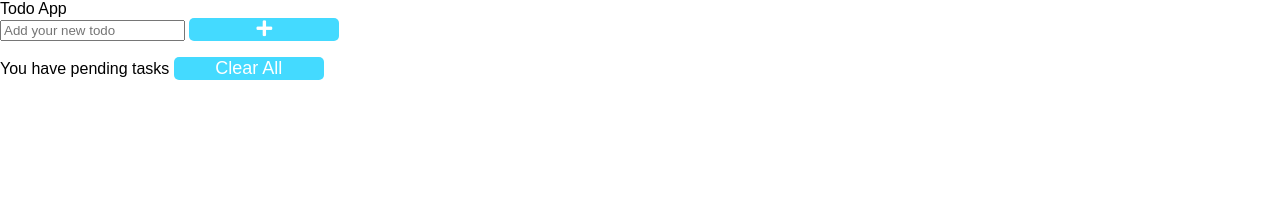
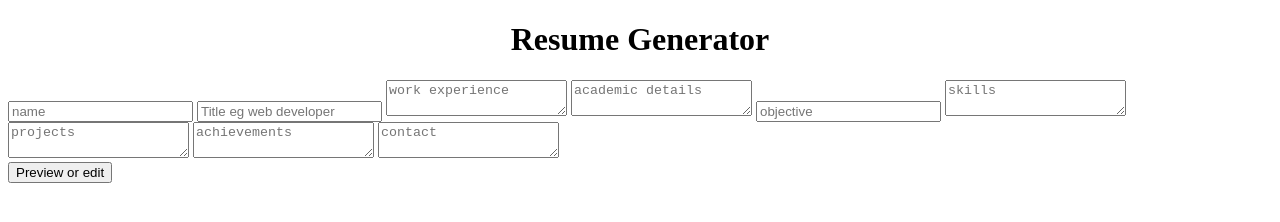
Before and after one commit to JagmeetSingh9/Js-Project, a plain HTML site: page index.html in a window 1280 px wide. Drawn offline with Linux system fonts and the light colour scheme.

Commit message:
Update index.html

```diff
--- a/index.html
+++ b/index.html
@@ -2,28 +2,35 @@
 <html lang="en">
 <head>
     <meta charset="UTF-8">
+    <meta http-equiv="X-UA-Compatible" content="IE=edge">
     <meta name="viewport" content="width=device-width, initial-scale=1.0">
-    <title>Todo App JavaScript | CodingNepal</title>
-    <link rel="stylesheet" href="style.css">
-    <link rel="stylesheet" href="https://cdnjs.cloudflare.com/ajax/libs/font-awesome/5.15.3/css/all.min.css"/>
+    <link rel="stylesheet" href="styles.css">
+    <link href="https://fonts.googleapis.com/css2?family=Montserrat&display=swap" rel="stylesheet">
+    <title>Document</title>
 </head>
 <body>
-  <div class="wrapper">
-    <header>Todo App</header>
-    <div class="inputField">
-      <input type="text" placeholder="Add your new todo">
-      <button><i class="fas fa-plus"></i></button>
+
+    <form class="input-fields">
+          <h1 style="text-align: center;">Resume Generator</h1>
+          <input type="text" name="name" placeholder="name" />
+          <input type="text" name="title" placeholder="Title eg web developer" />
+          <textarea name="workexp" placeholder="work experience"></textarea>
+          <textarea name="academics" placeholder="academic details"></textarea>
+          <input name="objective" placeholder="objective" />
+          <textarea name="skills" placeholder="skills" ></textarea>
+          <textarea name="projects" placeholder="projects" ></textarea>
+          <textarea name="achievements" placeholder="achievements" ></textarea>
+          <textarea name="contact" placeholder="contact" ></textarea>
+    </form>
+     <!-- resume preview -->
+    <div class="output">
+
     </div>
-    <ul class="todoList">
-
-    </ul>
-    <div class="footer">
-      <span>You have <span class="pendingTasks"></span> pending tasks</span>
-      <button>Clear All</button>
-    </div>
-  </div>
-
-  <script src="index.js"></script>
-
+    <!-- button for toggle   -->
+   <div class="btn">
+        <button onclick="toggle()">Preview or edit</button>
+   </div>
+   <script src="https://cdn.ckeditor.com/ckeditor5/27.1.0/classic/ckeditor.js"></script>
+    <script src="./main.js"></script>
 </body>
 </html>
```
